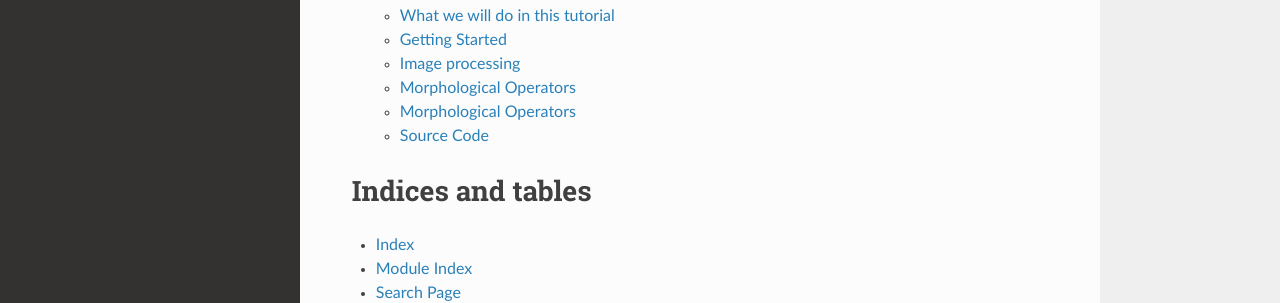
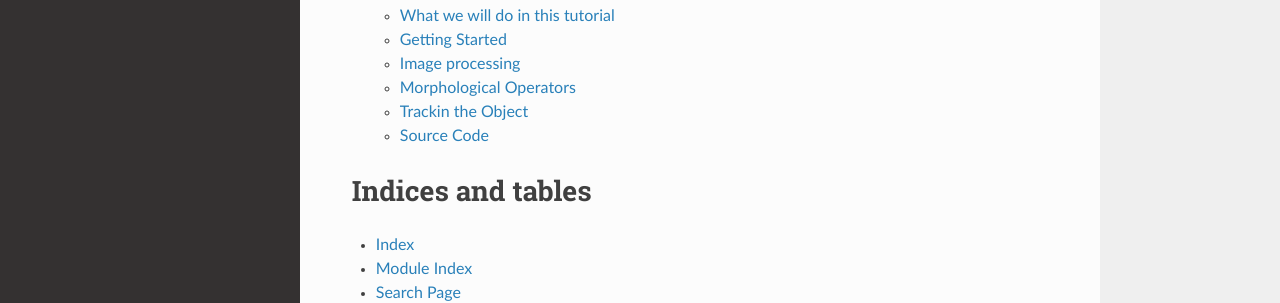
Before and after one commit to opencv-java/opencv-java-tutorials, a Sphinx documentation site: the page built from docs/source/index.rst, in a window 1280 px wide and 900 px high, scrolled down 1868 px. Shown: the part 406-709 px from the top of the window. Built offline with Sphinx 7.4.7 and the Read the Docs theme 2.0.0, drawn with Linux system fonts in a browser that asks for light colours.

Commit message:
Update 09 - Object Detection.rst

```diff
--- a/docs/source/09 - Object Detection.rst
+++ b/docs/source/09 - Object Detection.rst
@@ -96,6 +96,8 @@ In order to use the classifiers we need to load them from the resource folder, s
 	that allow increase or decrease the capactity to recognize object into the image. .
 
 	.. code-block:: java
+
+
 		// get thresholding values from the UI
 		// remember: H ranges 0-180, S and V range 0-255
 		Scalar minValues = new Scalar(this.hueStart.getValue(), this.saturationStart.getValue(),
@@ -139,8 +141,8 @@ In order to use the classifiers we need to load them from the resource folder, s
 
 
 
-Morphological Operators
------------------------
+Trackin the Object
+------------------
 Given a binary image containing one or more closed surfaces, use it as a mask to find and highlight the objects contours.
 
 
```
